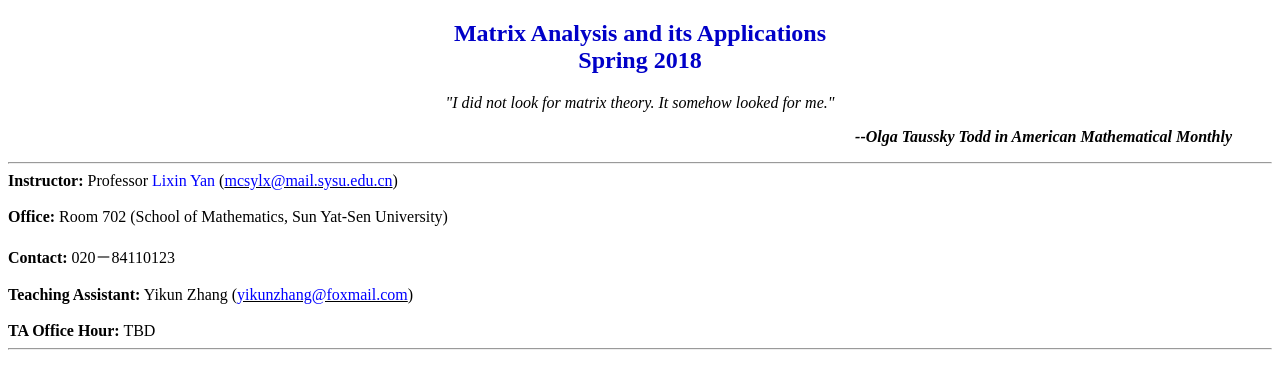
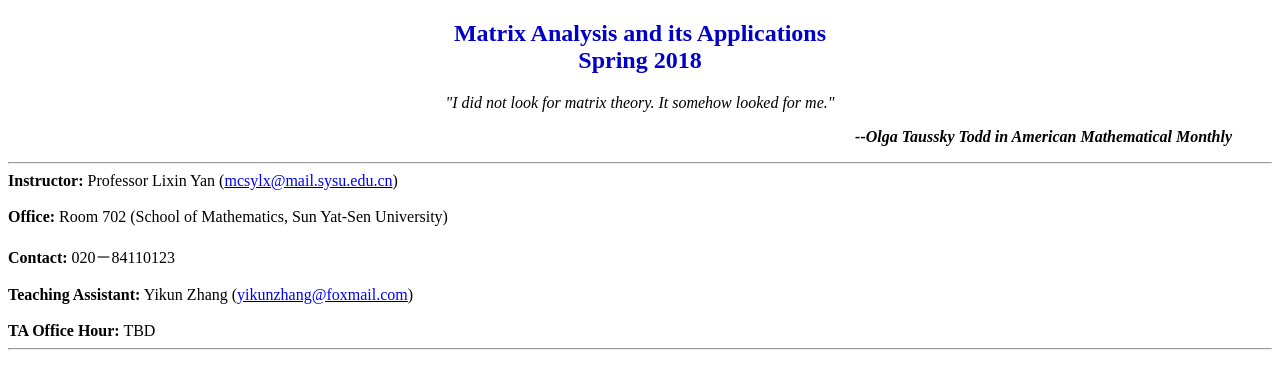
Before and after one commit to zhangyk8/zhangyk8.github.io, a Jekyll site: the page _teaching/matrix_analysis.html, which Jekyll copies as it is, in a window 1280 px wide. Shown: the top 365 px of the page. Built offline with Jekyll 4.4.1, drawn with Linux system fonts in a browser that asks for light colours.

Commit message:
Add files via upload

```diff
--- a/_teaching/matrix_analysis.html
+++ b/_teaching/matrix_analysis.html
@@ -34,7 +34,7 @@ Spring 2018
 </p><hr>
 
 <b>Instructor: </b>
-Professor <a href="http://math.sysu.edu.cn/Web/Teacher/TeacherInfo/21/42/26">Lixin Yan</a> (<span style="text-decoration:underline"><a href="mailto:mcsylx@mail.sysu.edu.cn">mcsylx@mail.sysu.edu.cn</a></span>)
+Professor Lixin Yan (<span style="text-decoration:underline"><a href="mailto:mcsylx@mail.sysu.edu.cn">mcsylx@mail.sysu.edu.cn</a></span>)
 <br><br>
 <b>Office:</b> Room 702 (School of Mathematics, Sun Yat-Sen University)
 
```
